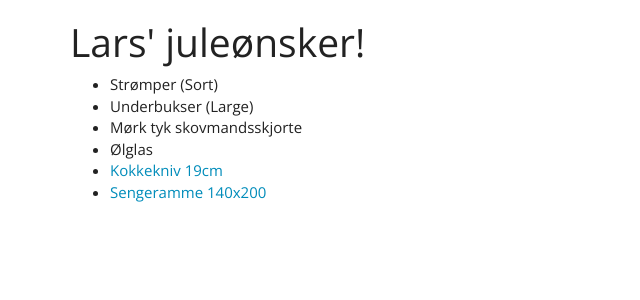
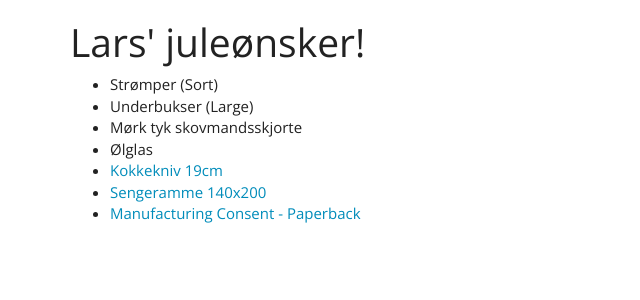
Before and after one commit to larshm/larshm.github.io, a Jekyll site: the page built from index.md, in a window 1280 px wide. Shown: the top 300 px of the page, without its empty margins (0-640 px from the left). Built offline with Jekyll 4.4.1, drawn with Linux system fonts in a browser that asks for light colours.

Commit message:
Update index.md

```diff
--- a/index.md
+++ b/index.md
@@ -10,3 +10,4 @@ header: Lars' juleønsker!
 - Ølglas
 - [Kokkekniv 19cm](https://www.kunstogkokkentoj.dk/da/product/knive/kokkekniv-traeskaft-l-19-cm)
 - [Sengeramme 140x200](https://jysk.dk/sovevaerelse/sengerammer/sengeramme-vedde-140x200-eg-0)
+- [Manufacturing Consent - Paperback](https://www.amazon.co.uk/Manufacturing-Consent-Political-Economy-Media/dp/0099533111)
```
